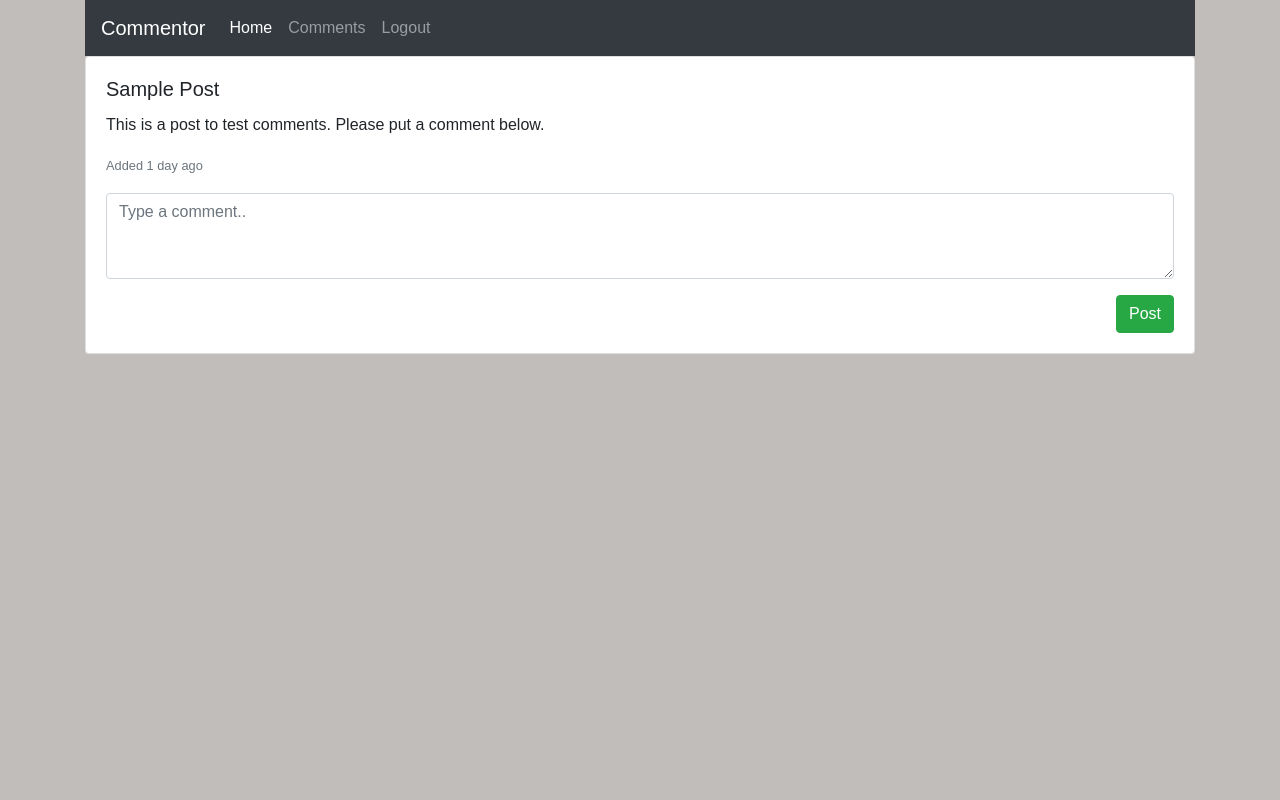
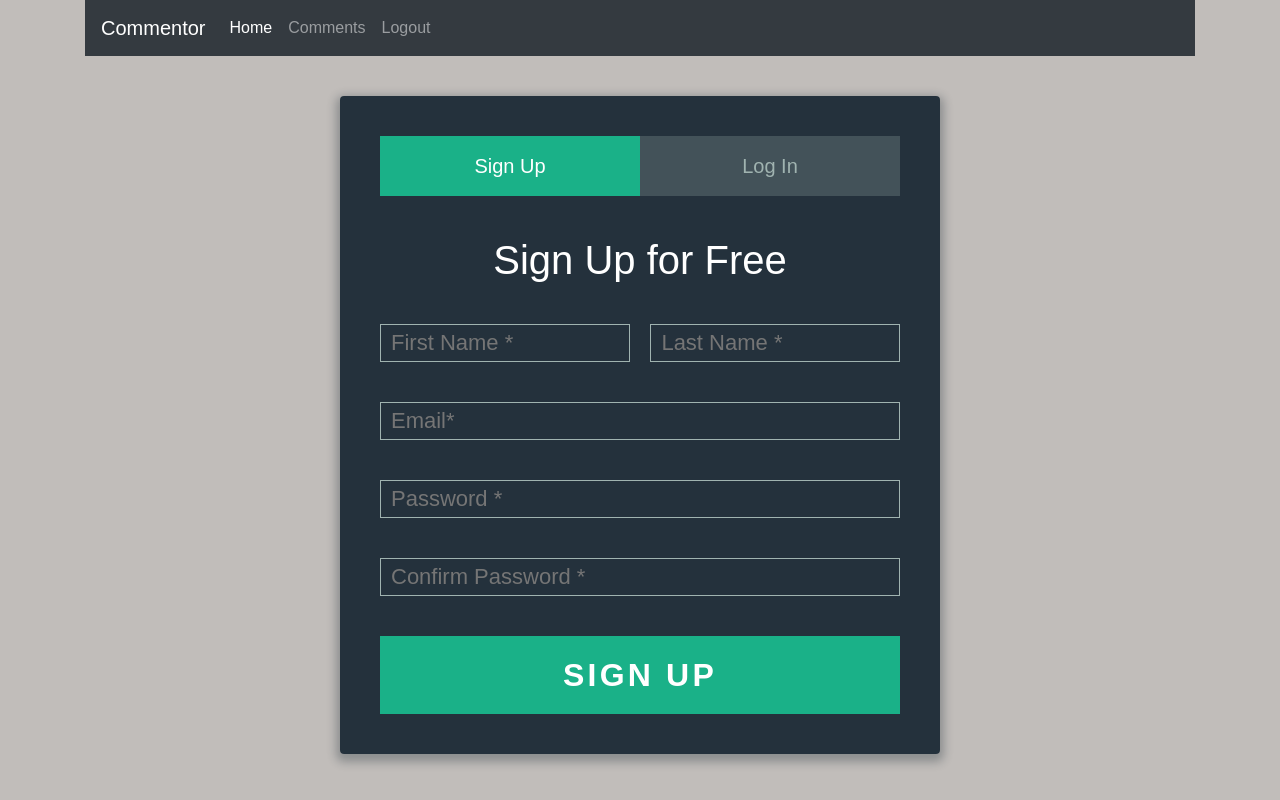
Before and after one commit to sapta94/Commentor-Front, a React app: page / in a window 1280 px wide. Built offline with nearby package versions, Linux system fonts and the light colour scheme; no server answers.

Commit message:
modified for importing app and then rendering it

```diff
--- a/src/app/index.js
+++ b/src/app/index.js
@@ -1,17 +1,5 @@
 import React from "react";
 import ReactDOM,{render} from "react-dom";
-import Header from './components/Header'
-import LoginForm from './components/LoginForm'
-import Comment from './components/Comment'
+import App from "./components/App"
 
-class App extends React.Component{
-    render(){
-        return (
-            <div className="container">
-                <Header />
-                <Comment />
-            </div>
-        )
-    }
-}
 render(<App />,window.document.getElementById('root'));
```
